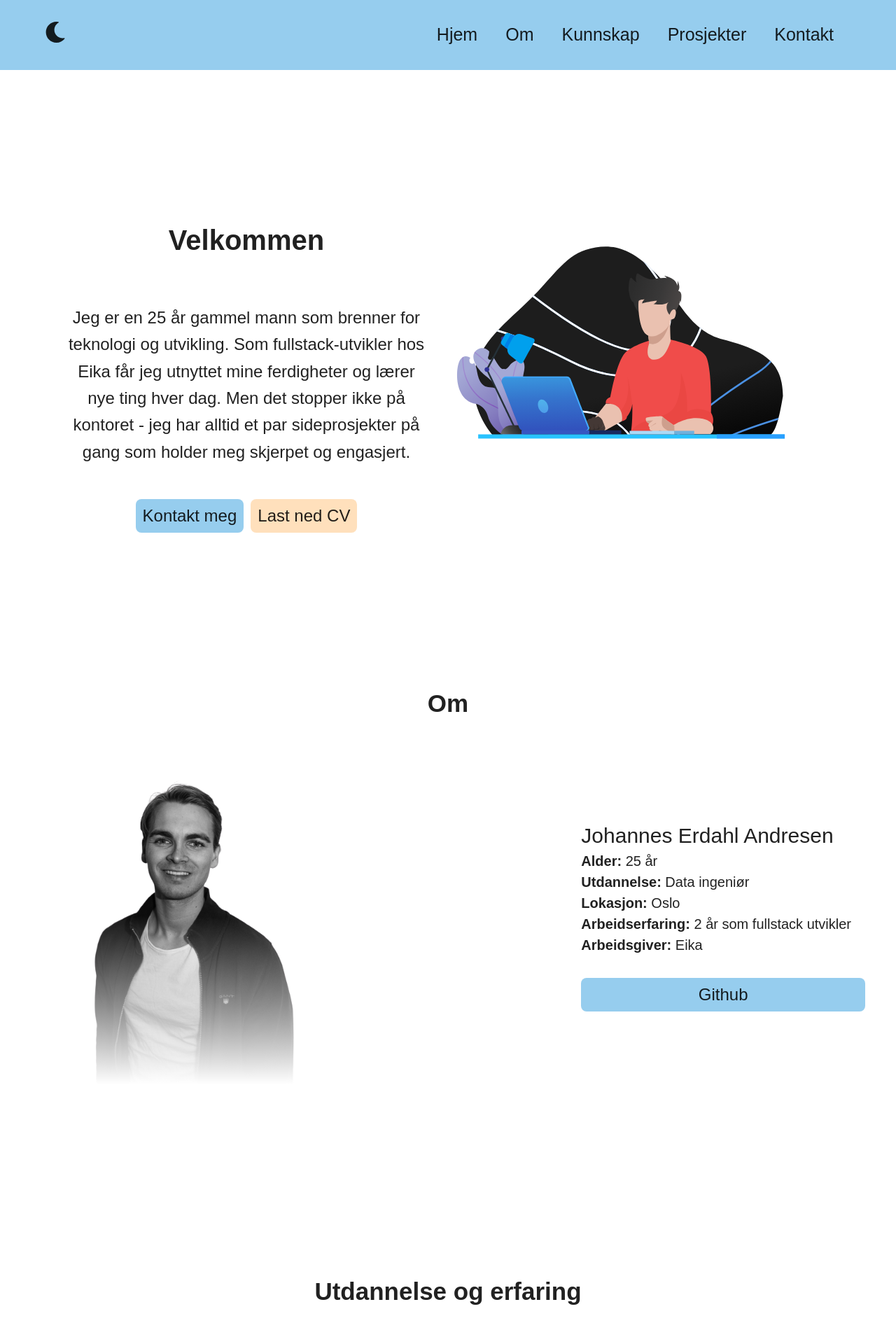
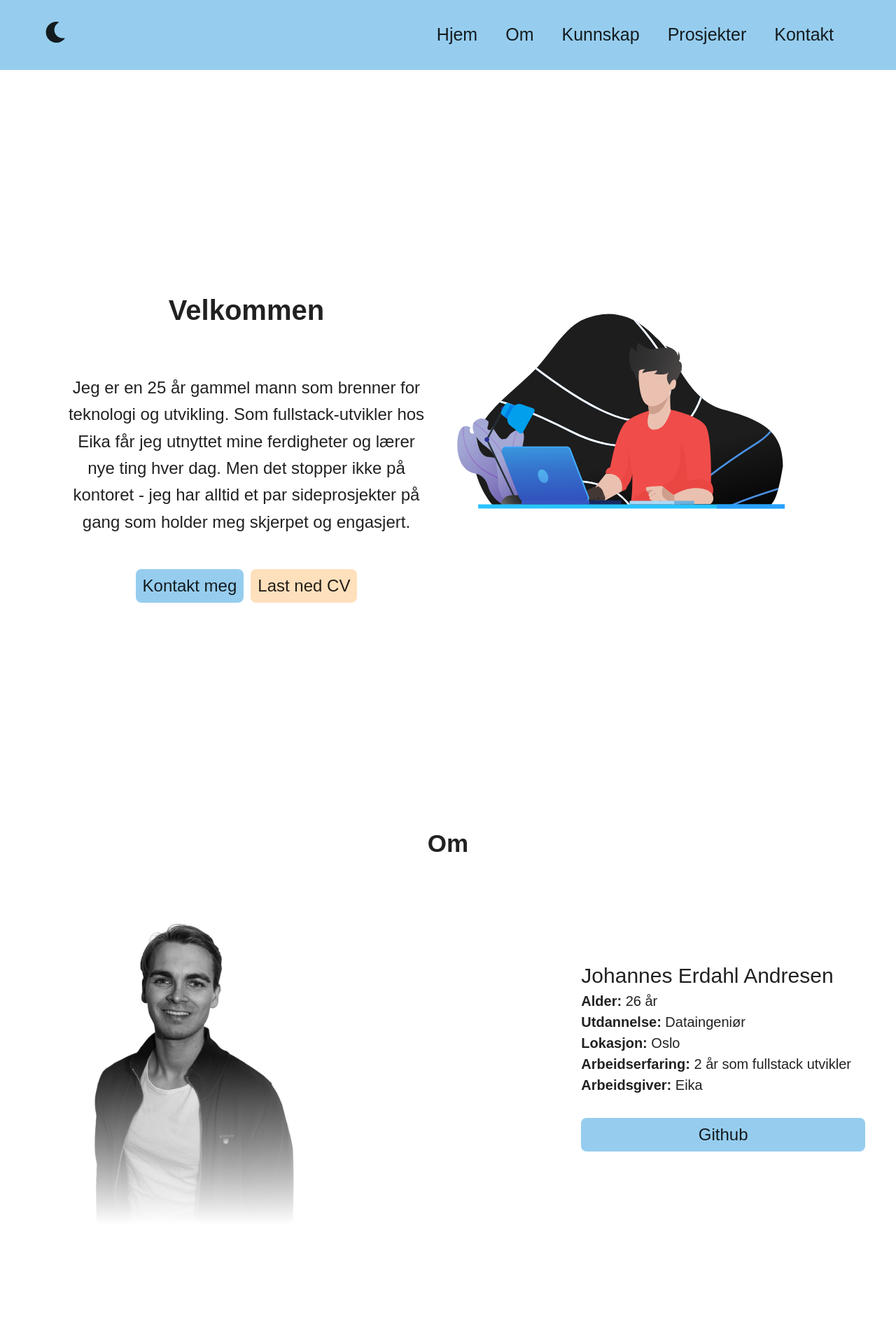
Before and after one commit to JohannesEA/vite-johanneseandresen-homepage, a React (Vite) app: page / in a window 1280 px wide. Shown: the top 1920 px of the page at 70% size. Built offline with nearby package versions, Linux system fonts and the light colour scheme.

Commit message:
fix: update aboutsection

```diff
--- a/src/index.css
+++ b/src/index.css
@@ -179,3 +179,7 @@ p {
 .extra-large-margin-bottom {
   margin-bottom: 48px;
 }
+
+section {
+  min-height: 50em;
+}
--- a/src/pages/homepage/about/AboutSection.scss
+++ b/src/pages/homepage/about/AboutSection.scss
@@ -53,7 +53,6 @@ $desktop: 1024px;
     display: block;
   }
   @media (min-width: $tablet) {
-    min-height: var(--min-section-height);
     &__content {
       flex-direction: row-reverse;
       justify-content: space-between;
--- a/src/pages/homepage/about/Aboutsection.tsx
+++ b/src/pages/homepage/about/Aboutsection.tsx
@@ -10,10 +10,10 @@ const AboutSection = () => {
           <h4 className="about__name">Johannes Erdahl Andresen</h4>
           <ul className="about__list">
             <li className="about__item">
-              <b>Alder:</b> 25 år
+              <b>Alder:</b> 26 år
             </li>
             <li className="about__item">
-              <b>Utdannelse:</b> Data ingeniør
+              <b>Utdannelse:</b> Dataingeniør
             </li>
             <li className="about__item">
               <b>Lokasjon:</b> Oslo
--- a/src/pages/homepage/contact/ContactSection.scss
+++ b/src/pages/homepage/contact/ContactSection.scss
@@ -4,11 +4,10 @@
   justify-content: center;
   flex-direction: column;
   max-width: var(--max-section-width);
-  margin: 5em auto 0 auto;
+  margin: 0 auto 0;
   width: 90%;
   height: 100%;
   background-color: var(--light);
-  min-height: var(--min-section-height);
 }
 
 .contact__form {
--- a/src/pages/homepage/cv/CvSection.scss
+++ b/src/pages/homepage/cv/CvSection.scss
@@ -5,7 +5,6 @@ $desktop: 1024px;
   background-color: var(--light);
   max-width: var(--max-section-width);
   margin: 0 auto;
-  padding-top: 5em;
   width: 90%;
   &__cards {
     display: flex;
--- a/src/pages/homepage/expertise/ExpertiseSection.scss
+++ b/src/pages/homepage/expertise/ExpertiseSection.scss
@@ -1,10 +1,10 @@
 .expertise {
-  min-height: var(--min-section-height);
+  min-height: 30em;
   display: flex;
   align-items: center;
   justify-content: center;
   flex-direction: column;
-  width: 100%;
+  width: 90%;
   background-color: var(--light);
 }
 
--- a/src/pages/homepage/hero/HeroSection.scss
+++ b/src/pages/homepage/hero/HeroSection.scss
@@ -6,12 +6,10 @@ $desktop: 1024px;
   max-width: var(--max-section-width);
   margin: 0 auto;
   display: grid;
-  padding-top: 5em;
   width: 90%;
   grid-template-rows: 1fr auto;
   justify-items: center;
   align-content: center;
-  min-height: var(--min-section-height);
   text-align: center;
   &__buttons {
     display: flex;
--- a/src/pages/homepage/projects/ProjectSection.scss
+++ b/src/pages/homepage/projects/ProjectSection.scss
@@ -4,7 +4,6 @@ $desktop: 1024px;
 .project {
   background-color: var(--light);
   max-width: var(--max-section-width);
-  padding-top: 5em;
   height: auto;
   margin: 0 auto;
   width: 90%;
```
Also changed, not shown: src/components/fillcontent/FillContent.scss (indentation only).
